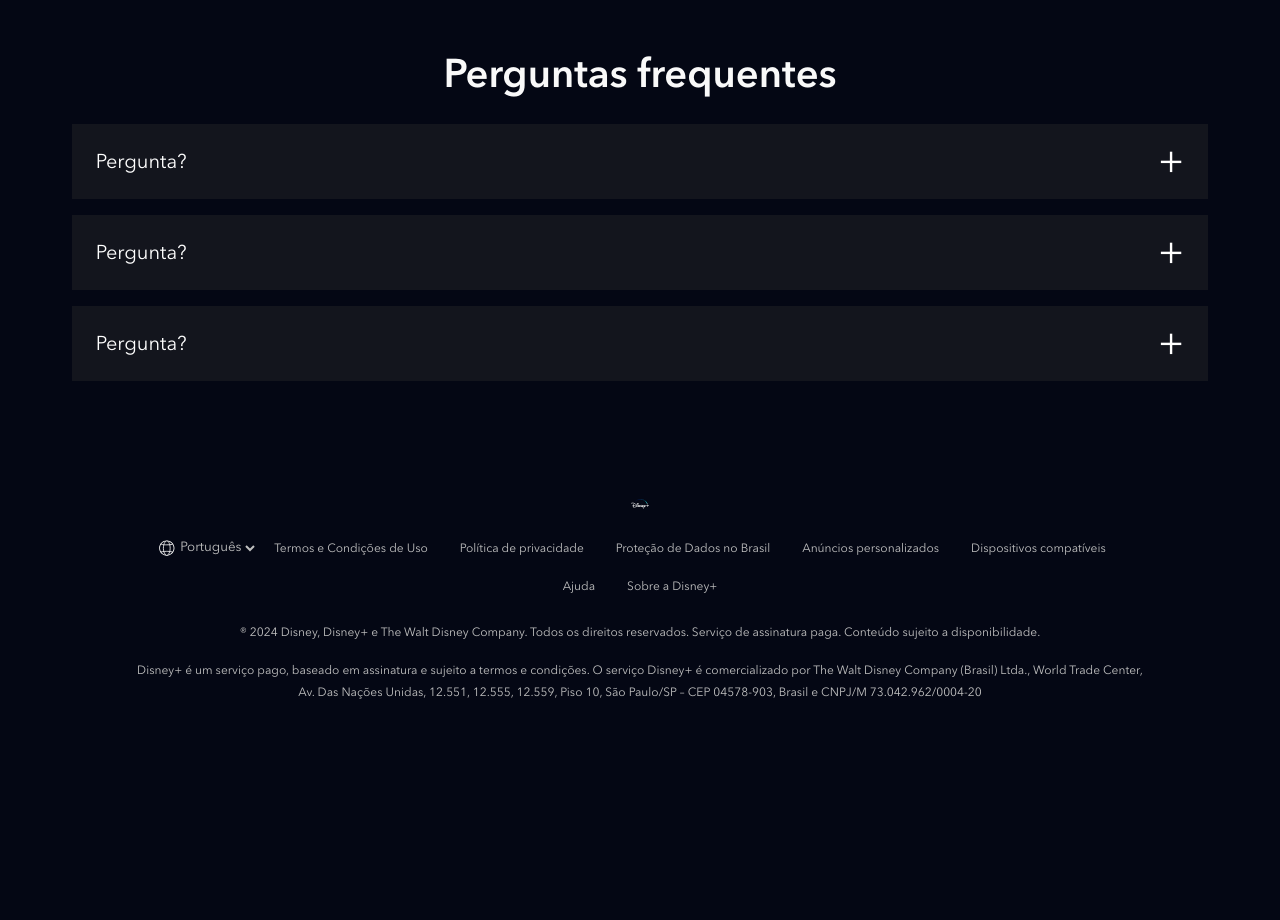
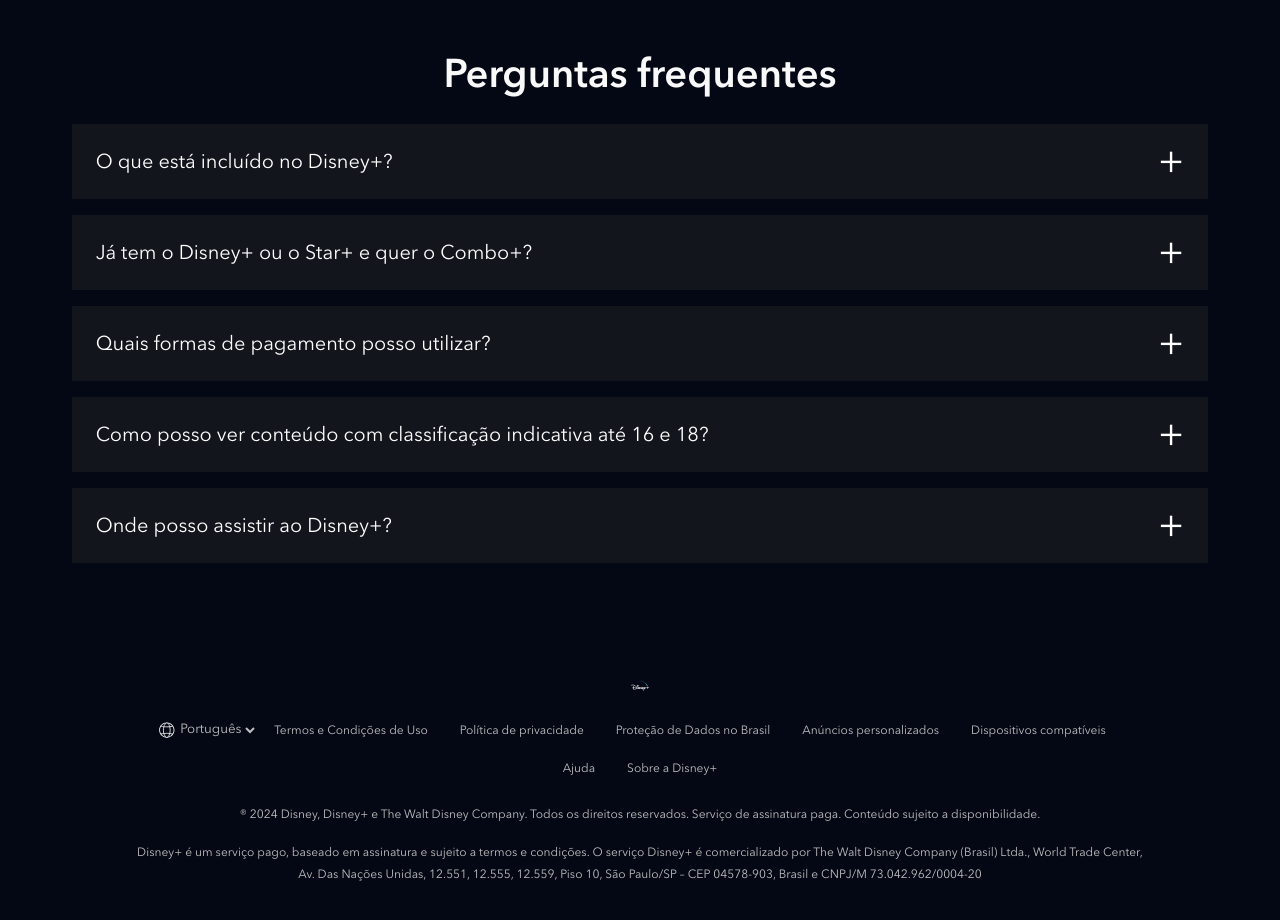
Before and after one commit to kevincamussi/clone_disneyplus, a website: page index.html in a window 1280 px wide. Shown: the part 4480-5400 px from the top of the page. Before the commit the page ends 5245 px from the top, so only its background shows below. Drawn offline with nearby package versions, Linux system fonts and the light colour scheme; files that its build step writes are made by us from their sources; files whose address does not match are found by name.

Commit message:
atualizado texto dos accordions

```diff
--- a/index.html
+++ b/index.html
@@ -243,26 +243,57 @@
             <ul class="faq__questions">
                 <li class="faq__questions__item ">
                     <div class="faq__questions__item__question" data-faq-question>
-                        Pergunta?
+                        O que está incluído no Disney+?
                     </div>
                     <div class="faq__questions__item__answer text--big">
-                        A resposta da pergunta
+                        <p>O Disney+ oferece:</p>
+                        <ul>
+                            <li>Experiência de entretenimento exclusiva.</li>
+                            <li>As melhores histórias da Disney, Pixar, Marvel, Star Wars e National Geographic, tudo em um só lugar. </li>
+                            <li>Downloads ilimitados em até 10 dispositivos compatíveis. </li>
+                            <li>Mais de 300 títulos em 4K UHD e HDR. </li>
+                            <li>A possibilidade de assistir em até 4 dispositivos compatíveis simultaneamente sem custo adicional. </li>
+                            <li>IMAX Enhanced: disponível para alguns títulos da Marvel em dispositivos compatíveis com o Disney+. </li>
+                        </ul>
                     </div>
                 </li>
                 <li class="faq__questions__item">
                     <div class="faq__questions__item__question" data-faq-question>
-                        Pergunta?
+                        Já tem o Disney+ ou o Star+ e quer o Combo+?
                     </div>
                     <div class="faq__questions__item__answer text--big">
-                        A resposta da pergunta
+                        <p>Ao assinar o Combo+:</p>
+                        <ul>
+                            <li>O valor da sua assinatura existente será descontado do preço do Combo+.</li>
+                            <li>Se você assina o plano mensal, o valor que você paga mensalmente será descontado do preço do Combo+.</li>
+                            <li>Se você tem uma assinatura anual do Disney+ cobrada diretamente pelo Disney+, não é possível mudar para o Combo+ no momento. Entre em contato com o </li>
+                            <li>Você vai receber um e-mail com os valores detalhados assim que finalizar o pagamento.</li>
+                            <li>Lembre-se: você pode cancelar a assinatura quando quiser.</li>
+                        </ul>
                     </div>
                 </li>
                 <li class="faq__questions__item">
                     <div class="faq__questions__item__question" data-faq-question>
-                        Pergunta?
+                        Quais formas de pagamento posso utilizar?
                     </div>
                     <div class="faq__questions__item__answer text--big">
-                        A resposta da pergunta
+                        <p>Você pode utilizar: cartão de débito, cartão de crédito, PayPal, Mercado Pago, e também empresas parceiras como Google Play Store, App Store da Apple; Mercado Livre e provedores locais de TV, telefonia e internet.</p>
+                    </div>
+                </li>
+                <li class="faq__questions__item">
+                    <div class="faq__questions__item__question" data-faq-question>
+                        Como posso ver conteúdo com classificação indicativa até 16 e 18?
+                    </div>
+                    <div class="faq__questions__item__answer text--big">
+                        <p>Para poder acessar o catálogo completo que inclui conteúdo com classificação indicativa até 16 e 18, todos os usuários do Disney+ na América Latina devem atualizar as configurações de controle parental do perfil. É possível restringir o conteúdo de cada perfil e também adicionar um PIN de bloqueio. Os usuários que preferirem manter a configuração atual vão continuar aproveitando o Disney+ com a classificação indicativa até 14, podendo alterá-la a qualquer momento em "Editar Perfis".</p>
+                    </div>
+                </li>
+                <li class="faq__questions__item">
+                    <div class="faq__questions__item__question" data-faq-question>
+                        Onde posso assistir ao Disney+?
+                    </div>
+                    <div class="faq__questions__item__answer text--big">
+                        <p>O aplicativo do Disney+ está disponível em dispositivos móveis, navegadores, videogames, decodificadores e smart TVs. Confira </p>
                     </div>
                 </li>
             </ul>
--- a/src/styles/_faq.scss
+++ b/src/styles/_faq.scss
@@ -1,9 +1,10 @@
 .faq {
     padding: 5.6vw;
 
-    ul {
-        list-style:disc;
+    li {
+        margin-top: 16px;
     }
+
     h2 {
         text-align: center;
         margin-bottom: 24px;
@@ -39,11 +40,11 @@
                 height: 0;
                 overflow: hidden;
                 padding: 0 64px;
-                transition: height, 0.5s ease ;
+                transition: height, 1s ease ;
 
                 p{
                     padding: 0;
-                    margin: 0;
+                    margin-left:0;
                 }
 
                 }
@@ -53,9 +54,15 @@
                     content: '-';
                 }
                 .faq__questions__item__answer {
+                    li {
+                        list-style: disc;
+                    }
+                    p{
+                        margin-left: -40px;
+                    }
                     height: auto;
                     padding-bottom: 24px;
-                    transition: height, 0.5s ease ;
+                    transition: height, 1s ease ;
                 }
             }
         }
```
